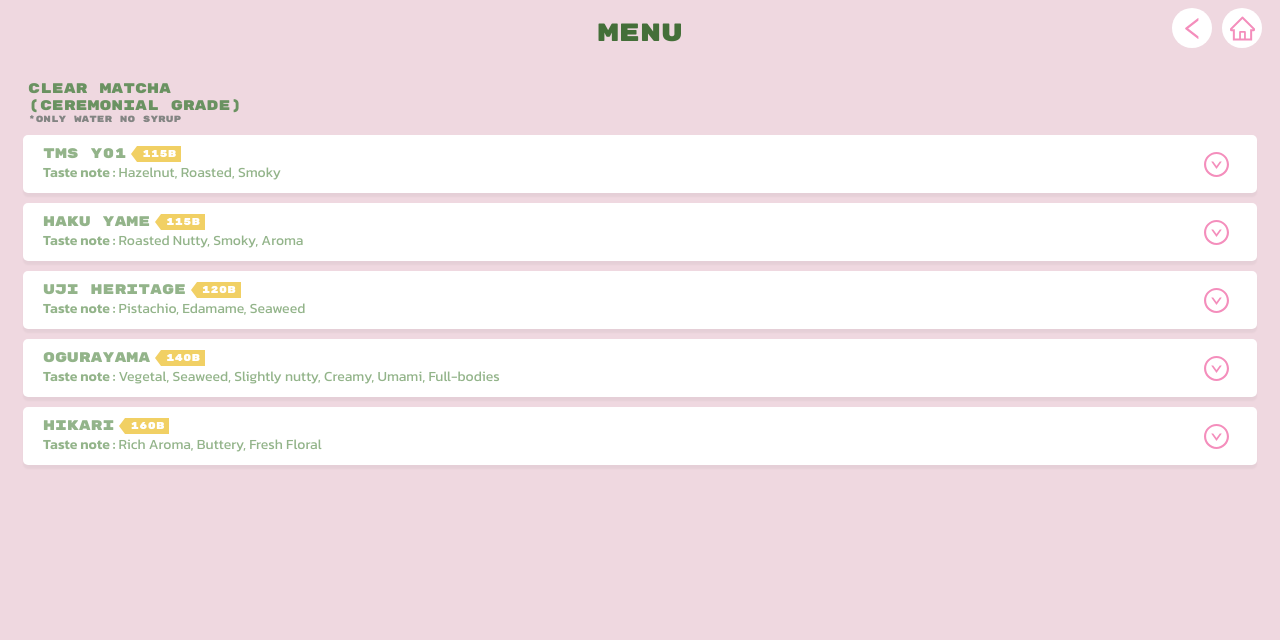
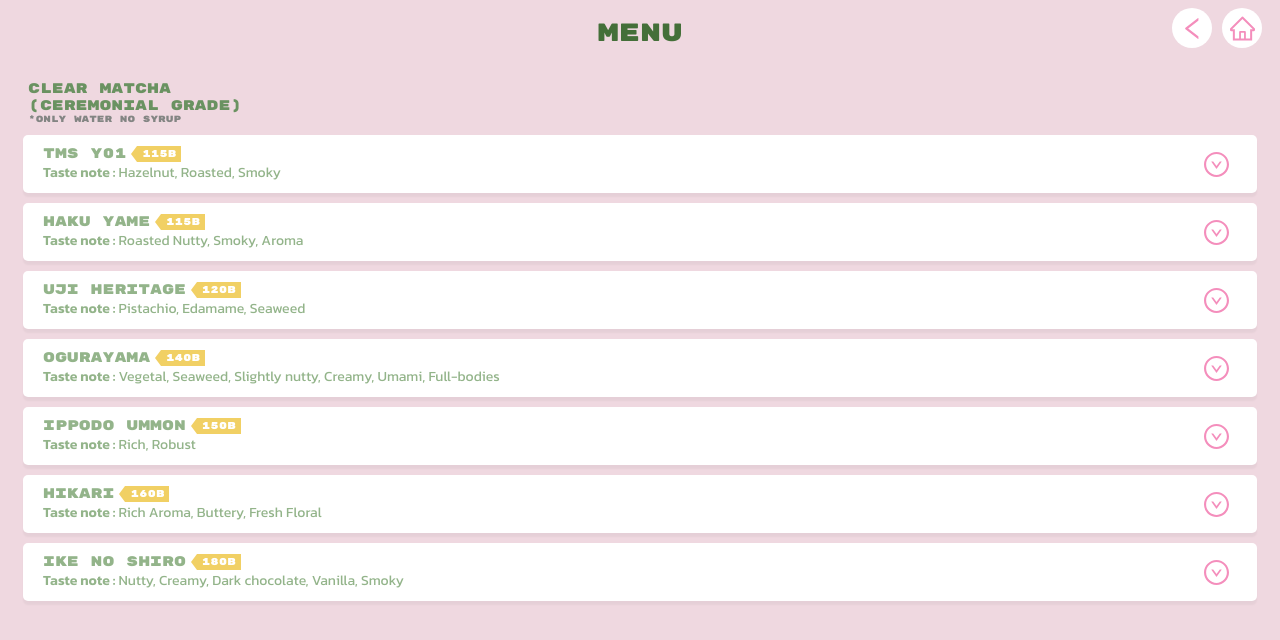
Before and after one commit to Spritetris/Hellomatcha, a React (Vite) app: page /menu_loading in a window 1280 px wide. Both pictures are taken after a click on the button "Clear Matcha". Shown: the top 640 px of the page. Built offline with nearby package versions, Linux system fonts and the light colour scheme; a web font is replaced by a local one.

Commit message:
add menu

```diff
--- a/src/pages/MenuLoading.tsx
+++ b/src/pages/MenuLoading.tsx
@@ -39,7 +39,6 @@
 
     return () => clearTimeout(delay);
   }, []);
-
 
   return (
     <div>
@@ -219,12 +218,28 @@
     cost: "35/g",
   },
   {
+    name: "Ippodo Ummon",
+    origin: "Uji, Kyoto, Japan",
+    taste: "Rich, Robust",
+    taste_th:
+      "บอดี้แน่น มีความเข้มข้น รสชาติกลมกล่อม อูมามิ หวานหอม ครีมมี่ปลายลิ้น ดื่มง่าย",
+    price: "150",
+  },
+  {
     name: "Hikari",
     origin: "Uji, Kyoto, Japan",
     taste: "Rich Aroma, Buttery, Fresh Floral ",
     taste_th:
       "ละมุน ครีมมี่ อุมามิ มีกลิ่นดอกไม้เบาๆ ปิดท้ายด้วยความเฮเซลนัทอบอวลในปาก ไม่ขมฝาด",
     price: "160",
+  },
+  {
+    name: "Ike no shiro",
+    origin: "Yame, Fukuoka, Japan",
+    taste: "Nutty, Creamy, Dark chocolate, Vanilla, Smoky",
+    taste_th:
+      "แบรนด์ Hoshino โทนถั่ววว หอมถั่วหอมสโมค ครีมมี่ นัวๆมันๆ อูมามิ มีความดาร์คช็อกปลายๆ",
+    price: "180",
   },
 ];
 
@@ -233,14 +248,16 @@
     name: "Coconut matcha",
     origin: "",
     taste: "",
-    taste_th: "มัทฉะชงกับน้ำมะพร้าวน้ำหอม ไม่ใส่น้ำตาล ได้ความหวานจากน้ำมะพร้าว หอมมะพร้าวและยังมีรสชาติของมัทฉะ สดชื่น นัวๆเข้ากันมาก",
+    taste_th:
+      "มัทฉะชงกับน้ำมะพร้าวน้ำหอม ไม่ใส่น้ำตาล ได้ความหวานจากน้ำมะพร้าว หอมมะพร้าวและยังมีรสชาติของมัทฉะ สดชื่น นัวๆเข้ากันมาก",
     price: "120",
   },
   {
     name: "Coconut milk matcha",
     origin: "",
     taste: "",
-    taste_th: "มัทฉะตีกับนม ผสมน้ำมะพร้าวน้ำหอม หอมมะพร้าวและได้ความนัวจากนมมากขึ้น",
+    taste_th:
+      "มัทฉะตีกับนม ผสมน้ำมะพร้าวน้ำหอม หอมมะพร้าวและได้ความนัวจากนมมากขึ้น",
     price: "130",
   },
 ];
@@ -249,7 +266,8 @@
     name: "Wakatake (Marukyu)",
     origin: "Uji, Kyoto, Japan",
     taste: "Seaweed, Umami, Astringency",
-    taste_th: "โทนสาหร่าย อร่อยนัว ตัวนี้เป็นเกรดculinary ของแบรนด์ เหมาะกับการชงนม ละมุนนัวๆและมีความขมฝาดปลายๆเล็กน้อย เหมาะสำหรับคนที่ชอบมัทฉะลาเต้เข้มๆ",
+    taste_th:
+      "โทนสาหร่าย อร่อยนัว ตัวนี้เป็นเกรดculinary ของแบรนด์ เหมาะกับการชงนม ละมุนนัวๆและมีความขมฝาดปลายๆเล็กน้อย เหมาะสำหรับคนที่ชอบมัทฉะลาเต้เข้มๆ",
     price: "80",
     milk: "oat/pistchio +20 milk +10",
     cost: "9/g",
@@ -281,13 +299,22 @@
     brand: "Yamamasa Koyamaen",
     cost: "20/g",
   },
+  {
+    name: "Ippodo Ummon",
+    origin: "Uji, Kyoto, Japan",
+    taste: "Rich, Robust",
+    taste_th:
+      "บอดี้แน่น มีความเข้มข้น รสชาติกลมกล่อม อูมามิ หวานหอม ครีมมี่ปลายลิ้น ดื่มง่าย",
+    price: "195",
+  },
 ];
 export const HoneyLemonMenu = [
   {
     name: "Honey lemon matcha",
     origin: "",
     taste: "",
-    taste_th: "มัทฉะชงกับน้ำแร่ ใส่ไซรัปเลม่อนน้ำผึ้งป่าแท้100% ไม่ใส่น้ำตาล ได้ความหวานจากน้ำผึ้งแท้ ให้รสชาติเปรี้ยวหวาน เหมาะสำหรับคนที่ต้องการความสดชื่นนน",
+    taste_th:
+      "มัทฉะชงกับน้ำแร่ ใส่ไซรัปเลม่อนน้ำผึ้งป่าแท้100% ไม่ใส่น้ำตาล ได้ความหวานจากน้ำผึ้งแท้ ให้รสชาติเปรี้ยวหวาน เหมาะสำหรับคนที่ต้องการความสดชื่นนน",
     price: "120",
   },
 ];
--- a/src/pages/menu_list/Menu.tsx
+++ b/src/pages/menu_list/Menu.tsx
@@ -106,7 +106,7 @@
                   width: "100%",
                   color: expanded[index] ? "#93b48a" : "#93b48a",
                   textAlign: "left",
-                  border:expanded[index] ?"3px solid #f48ebc": "none",
+                  border:expanded[index] ?"2px solid #f48ebc": "none",
                 }}
                 onClick={() => {
                   setSelectedItem(list);
```
